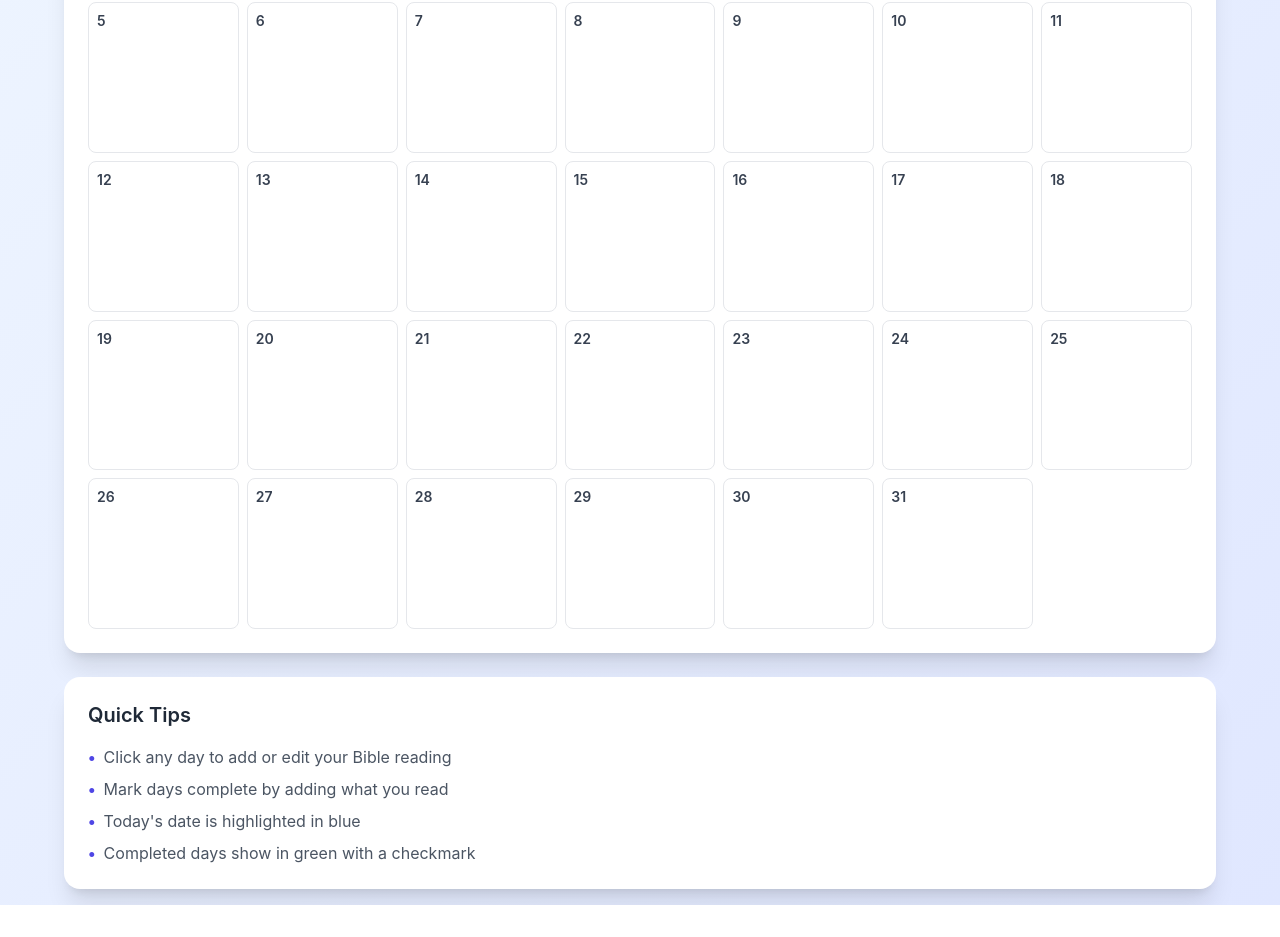
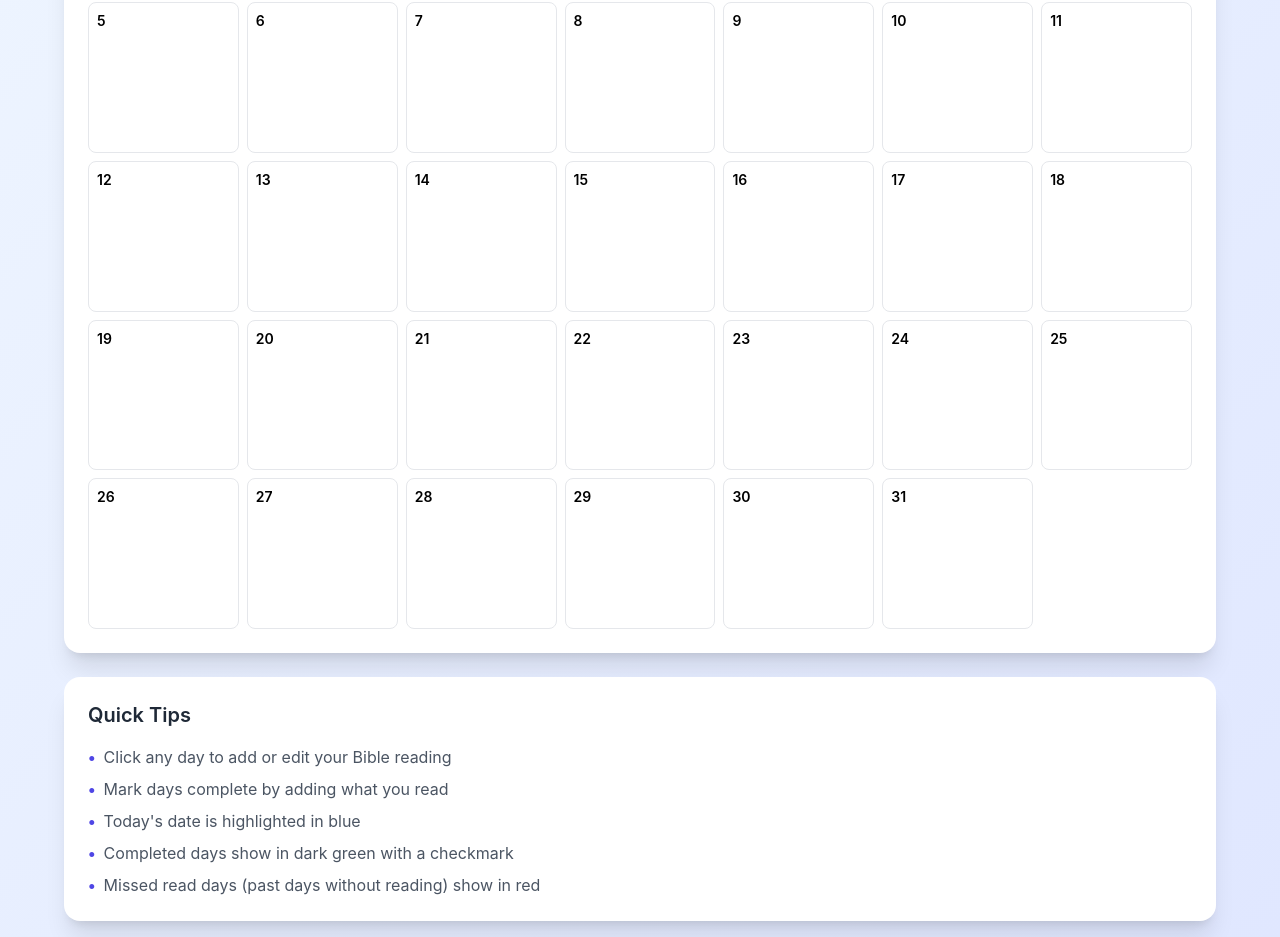
Before and after one commit to chrisgen19/calendar-bible-tracker, a Next.js app: page / in a window 1280 px wide. Shown: the part 393-1330 px from the top of the page. Before the commit the page ends 1298 px from the top, so only its background shows below. Built offline with nearby package versions, Linux system fonts and the light colour scheme; no server answers; the database is empty; sample sign-in values are in the browser's storage.

Commit message:
change color bg and text for missed and read days

```diff
--- a/app/globals.css
+++ b/app/globals.css
@@ -1,6 +1,13 @@
 @tailwind base;
 @tailwind components;
 @tailwind utilities;
+
+:root {
+  --color-green-100: oklch(96.2% .044 156.743);
+  --color-green-800: oklch(44.8% .119 151.328);
+  --color-red-50: oklch(97.1% .013 17.38);
+  --color-red-600: oklch(57.7% .245 27.325);
+}
 
 * {
   margin: 0;
--- a/app/page.jsx
+++ b/app/page.jsx
@@ -234,28 +234,60 @@ export default function BibleCalendar() {
       const dateKey = formatDateKey(date);
       const dayData = readingData[dateKey] || {};
       const isToday = isCurrentMonth && day === today.getDate();
+      const isPastDay = date < today && !isToday;
+      const isMissed = isPastDay && !dayData.completed;
 
       days.push(
         <div
           key={day}
           className={`aspect-square border md:rounded-lg p-1 md:p-2 cursor-pointer transition-all hover:shadow-md ${
             isToday ? 'border-blue-500 bg-blue-50' : 'border-gray-200'
-          } ${dayData.completed ? 'bg-green-50' : ''}`}
+          }`}
+          style={{
+            backgroundColor: dayData.completed
+              ? 'var(--color-green-100)'
+              : isMissed
+              ? 'var(--color-red-50)'
+              : undefined
+          }}
           onClick={() => openModal(day)}
         >
           <div className="flex flex-col h-full">
             <div className="flex justify-between items-start">
-              <span className={`text-xs md:text-sm font-semibold ${isToday ? 'text-blue-600' : 'text-gray-700'}`}>
+              <span
+                className={`text-xs md:text-sm font-semibold ${
+                  isToday ? 'text-blue-600' : ''
+                }`}
+                style={{
+                  color: isToday
+                    ? undefined
+                    : dayData.completed
+                    ? 'var(--color-green-800)'
+                    : isMissed
+                    ? 'var(--color-red-600)'
+                    : undefined
+                }}
+              >
                 {day}
               </span>
               {dayData.completed && (
-                <Check className="w-3 h-3 md:w-4 md:h-4 text-green-600" />
+                <Check className="w-3 h-3 md:w-4 md:h-4" style={{ color: 'var(--color-green-800)' }} />
               )}
             </div>
             {dayData.reading && (
               <div className="mt-0.5 md:mt-1 flex-1 overflow-hidden">
-                <Book className="w-2 h-2 md:w-3 md:h-3 text-gray-400 mb-0.5 md:mb-1 hidden md:block" />
-                <p className="text-[10px] md:text-xs text-gray-600 line-clamp-3 md:line-clamp-2 leading-tight">
+                <Book
+                  className="w-2 h-2 md:w-3 md:h-3 mb-0.5 md:mb-1 hidden md:block"
+                  style={{
+                    color: dayData.completed ? 'var(--color-green-800)' : undefined
+                  }}
+                />
+                <p
+                  className="text-[10px] md:text-xs line-clamp-3 md:line-clamp-2 leading-tight"
+                  style={{
+                    color: dayData.completed ? 'var(--color-green-800)' : undefined
+                  }}
+                >
                   {dayData.reading}
                 </p>
               </div>
@@ -363,7 +395,11 @@ export default function BibleCalendar() {
             </li>
             <li className="flex items-start gap-2">
               <span className="text-indigo-600 font-bold">•</span>
-              Completed days show in green with a checkmark
+              Completed days show in dark green with a checkmark
+            </li>
+            <li className="flex items-start gap-2">
+              <span className="text-indigo-600 font-bold">•</span>
+              Missed read days (past days without reading) show in red
             </li>
           </ul>
         </div>
```
